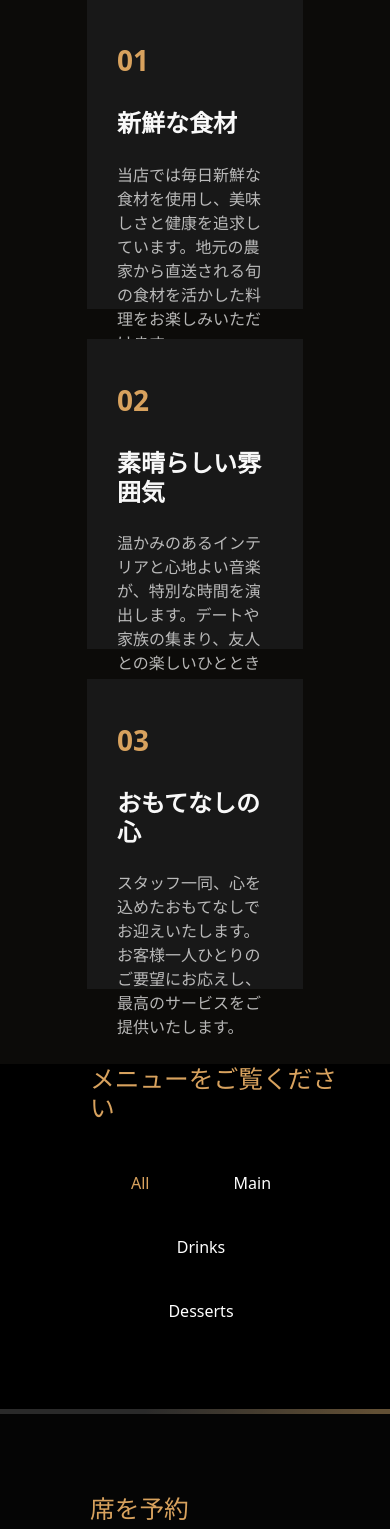
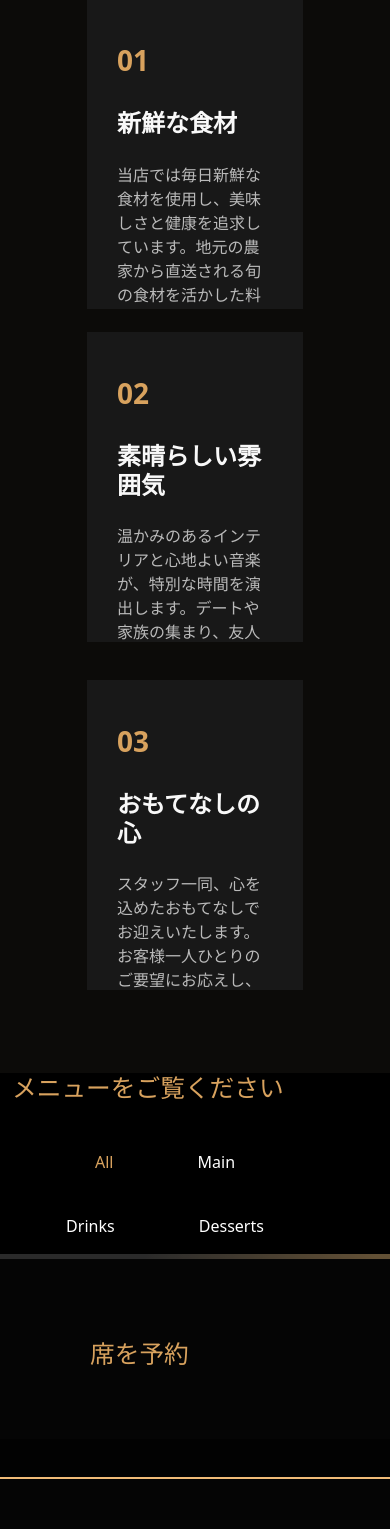
Before and after one commit to bardack134/restaurant-menu, a PHP site: page /templates/index.php in a window 390 px wide; the page is wider, and only the part inside the window is pictured. Shown: the part 2102-3631 px from the top of that part. Run offline with PHP 8.4, Linux system fonts and the light colour scheme; data that the repository does not hold is empty.

Commit message:
why-us css finished

```diff
--- a/templates/index.php
+++ b/templates/index.php
@@ -29,8 +29,8 @@
                     aria-label="Toggle navigation">
                     <span class="navbar-toggler-icon"></span>
                 </button>
-                <div class="collapse navbar-collapse" id="navbarScroll">
-                    <ul class=" nav-underline navbar-nav me-auto my-2 my-lg-0 navbar-nav-scroll"
+                <div class="collapse navbar-collapse " id="navbarScroll">
+                    <ul class=" nav-underline navbar-nav me-auto my-2 my-lg-0 navbar-nav-scroll text-center"
                         style="--bs-scroll-height: 100px;">
                         <li class="nav-item">
                             <a class=" nav-link  text-white" aria-current="page" href="#">ホーム</a>
@@ -48,12 +48,12 @@
                         <li class="nav-item">
                             <a class="nav-link text-white px-5" href="#">ギャラリー</a>
                         </li>
-                        <li class="nav-item text-center">
+                        <li class="nav-item ">
                             <a class="nav-link text-white px-5" href="#">お問い合わせ</a>
                         </li>
 
                     </ul>
-                    <div class="text-end pe-5">
+                    <div class="text-end pe-5 text-center">
                         <a class="btn btn-outline-warning" href="#book-a-table">席を予約する</a>
                         <!-- <button type="button" class="btn btn-outline-warning">席を予約する</button> -->
                     </div>
@@ -138,22 +138,23 @@
             <div class="container">
                 <div class="row">
                     <div class="col-lg-4">
-                        <div class="myCard">
+                        <div class="myCard mb-2 my-overflow-content">
                             <span class="myTransition">01</span>
                             <h4 class="myTransition">新鮮な食材</h4>
                             <p class="card-text">当店では毎日新鮮な食材を使用し、美味しさと健康を追求しています。地元の農家から直送される旬の食材を活かした料理をお楽しみいただけます。</p>
                         </div>
                     </div>
-                    <div class="col-lg-4">
-                        <div class="myCard">
-                            <span class="myTransition">02</span>
+
+                    <div class="col-lg-4 mb-2  ">
+                        <div class="myCard my-overflow-content">
+                            <span class="myTransition my-5">02</span>
                             <h4 class="myTransition">素晴らしい雰囲気</h4>
                             <p class="card-text">温かみのあるインテリアと心地よい音楽が、特別な時間を演出します。デートや家族の集まり、友人との楽しいひとときを過ごすのに最適な場所です。
                             </p>
                         </div>
                     </div>
-                    <div class="col-lg-4">
-                        <div class="myCard">
+                    <div class="col-lg-4 mb-2">
+                        <div class="myCard my-overflow-content">
                             <span class="myTransition pb-5 mb-5">03</span>
                             <h4 class="myTransition">おもてなしの心</h4>
                             <p class="card-text">スタッフ一同、心を込めたおもてなしでお迎えいたします。お客様一人ひとりのご要望にお応えし、最高のサービスをご提供いたします。</p>
@@ -165,10 +166,11 @@
 
 
         <section id="menu" class="">
-            <div class="myContainer-menu">
+            <div class="container">
+                <div class="row">
                 <h2 class="gold-text">メニューをご覧ください</h2>
                 <!-- filter buttons-->
-                <div class="white-text menu-nav-bar">
+                <div class="white-text menu-nav-bar nav">
                     <ul>
                         <li onclick="seekItem(event)" class="nav-item active" id="'*'">All</li>
                         <li onclick="seekItem(event)" class="nav-item" id="main">Main</li>
@@ -176,6 +178,7 @@
                         <li onclick="seekItem(event)" class="nav-item" id="dessert">Desserts</li>
                     </ul>
                 </div>
+            </div>
                 <!-- menu items -->
                 <div>
                     <div id="MyMenuItems">
@@ -295,11 +298,11 @@
     <script src="scripts.js"></script>
     <!-- <script src="https://cdn.jsdelivr.net/npm/@popperjs/core@2.11.8/dist/umd/popper.min.js"
         integrity="sha384-I7E8VVD/ismYTF4hNIPjVp/Zjvgyol6VFvRkX/vR+Vc4jQkC+hVqc2pM8ODewa9r"
-        crossorigin="anonymous"></script>
+        crossorigin="anonymous"></script>-->
 
     <script src="https://cdn.jsdelivr.net/npm/bootstrap@5.3.2/dist/js/bootstrap.min.js"
         integrity="sha384-BBtl+eGJRgqQAUMxJ7pMwbEyER4l1g+O15P+16Ep7Q9Q+zqX6gSbd85u4mG4QzX+"
-        crossorigin="anonymous"></script> -->
+        crossorigin="anonymous"></script>
 </body>
 
 </html>
--- a/templates/styles.css
+++ b/templates/styles.css
@@ -3,6 +3,8 @@ li a:hover {
     color: #D8A25E !important;
 
 }
+
+
 
 /* FINISH  NAV BAR */
 /* ---------------------------------------------------------------------------------- */
@@ -165,11 +167,13 @@ section img {
 
 /* ---------------------------------------------------------------------------------- */
 /* start section "why us" */
+
 .why-us {
     background-color: #0c0b09;
     padding: 60px;
-    scroll-margin-top: 50px;
+
 }
+
 
 .myCardTitle {
     padding: 1rem 3rem 3rem 0;
@@ -220,6 +224,12 @@ section img {
     margin-bottom: 25px;
     margin-top: 28px;
 }
+/* ウィンドウの幅が900ピクセル以下の場合にoverflow-contentクラスにoverflow-y: auto;が適用されます。 */
+@media screen and (max-width: 700px) {
+    .my-overflow-content {
+        overflow-y: auto;
+    }
+  }
 
 /*finish  section "why us" */
 /* ---------------------------------------------------------------------------------- */
@@ -242,10 +252,6 @@ section img {
     color: white;
 }
 
-.myContainer-menu {
-    padding: 0px 30px 70px 90px;
-
-}
 
 .menu-nav-bar {
     text-align: center;
```
